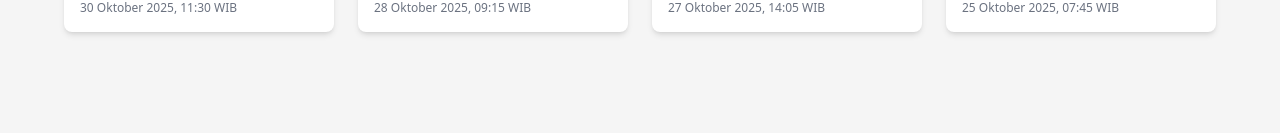
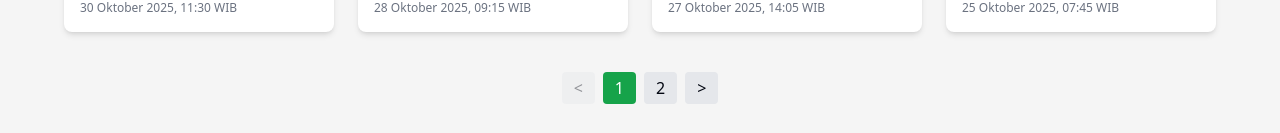
Before and after one commit to naufalfkrs/rsi-fe-akhir, a Nuxt app: page /dashboard/berita in a window 1280 px wide. Shown: the part 684-817 px from the top of the page. Built offline with nearby package versions, Linux system fonts and the light colour scheme.

Commit message:
add pagination

```diff
--- a/pages/dashboard/berita/index.vue
+++ b/pages/dashboard/berita/index.vue
@@ -1,5 +1,5 @@
 <script setup lang="ts">
-import { ref, onMounted } from "vue";
+import { ref, onMounted, computed } from "vue";
 import Header from "~/components/layout/Header.vue";
 
 interface News {
@@ -11,6 +11,59 @@ interface News {
 
 const newsList = ref<News[]>([]);
 
+// PAGINATION
+const currentPage = ref(1);
+const itemsPerPage = 8;
+
+// TOTAL HALAMAN
+const totalPages = computed(() =>
+  Math.ceil(newsList.value.length / itemsPerPage)
+);
+
+// DATA YANG DITAMPILKAN PADA HALAMAN SEKARANG
+const paginatedNews = computed(() => {
+  const start = (currentPage.value - 1) * itemsPerPage;
+  const end = start + itemsPerPage;
+  return newsList.value.slice(start, end);
+});
+
+// NEXT / PREV
+const nextPage = () => {
+  if (currentPage.value < totalPages.value) currentPage.value++;
+};
+
+const prevPage = () => {
+  if (currentPage.value > 1) currentPage.value--;
+};
+
+const getPages = computed(() => {
+  const pages = [];
+  const total = totalPages.value;
+  const current = currentPage.value;
+
+  // Selalu tampilkan 3 nomor: current-1, current, current+1
+  let start = Math.max(1, current - 1);
+  let end = Math.min(total, current + 1);
+
+  // Jika di awal (page 1)
+  if (current === 1) {
+    start = 1;
+    end = Math.min(3, total);
+  }
+
+  // Jika di akhir (page terakhir)
+  if (current === total) {
+    end = total;
+    start = Math.max(1, total - 2);
+  }
+
+  for (let i = start; i <= end; i++) {
+    pages.push(i);
+  }
+
+  return pages;
+});
+
 onMounted(() => {
   newsList.value = [
     {
@@ -21,13 +74,15 @@ onMounted(() => {
     },
     {
       id: 2,
-            title: "Petani Lokal Hadirkan Komoditas Unggulan Baru Dengan Teknologi Modern",
+      title:
+        "Petani Lokal Hadirkan Komoditas Unggulan Baru Dengan Teknologi Modern",
       imageUrl: "/images/news-petani.jpg",
       date: "2025-10-28T09:15:00",
     },
     {
       id: 3,
-            title: "Pemerintah Beri Subsidi Pupuk Untuk Mendukung Produktivitas Petani",
+      title:
+        "Pemerintah Beri Subsidi Pupuk Untuk Mendukung Produktivitas Petani",
       imageUrl: "/images/news-pupuk.jpg",
       date: "2025-10-27T14:05:00",
     },
@@ -45,13 +100,15 @@ onMounted(() => {
     },
     {
       id: 6,
-            title: "Petani Lokal Hadirkan Komoditas Unggulan Baru Dengan Teknologi Modern",
+      title:
+        "Petani Lokal Hadirkan Komoditas Unggulan Baru Dengan Teknologi Modern",
       imageUrl: "/images/news-petani.jpg",
       date: "2025-10-28T09:15:00",
     },
     {
       id: 7,
-            title: "Pemerintah Beri Subsidi Pupuk Untuk Mendukung Produktivitas Petani",
+      title:
+        "Pemerintah Beri Subsidi Pupuk Untuk Mendukung Produktivitas Petani",
       imageUrl: "/images/news-pupuk.jpg",
       date: "2025-10-27T14:05:00",
     },
@@ -61,9 +118,16 @@ onMounted(() => {
       imageUrl: "/images/news-sayur.jpg",
       date: "2025-10-25T07:45:00",
     },
+    {
+      id: 9,
+      title: "Harga Komoditas Stabil Menjelang Natal dan Tahun Baru",
+      imageUrl: "/images/news-sayur.jpg",
+      date: "2025-10-24T10:10:00",
+    },
   ];
 });
 
+// NAVIGATE DETAIL
 const goToDetail = (id: number) => {
   navigateTo(`/berita/${id}`);
 };
@@ -85,7 +149,6 @@ const formatDateTime = (dateString: string) => {
 
   return `${tanggal}, ${waktu} WIB`;
 };
-
 </script>
 
 <template>
@@ -98,7 +161,7 @@ const formatDateTime = (dateString: string) => {
       <!-- 4 CARD PER BARIS -->
       <div class="grid grid-cols-4 gap-6 gap-y-8">
         <div
-          v-for="news in newsList"
+          v-for="news in paginatedNews"
           :key="news.id"
           class="bg-white rounded-lg shadow-md overflow-hidden hover:shadow-lg transition cursor-pointer"
           @click="goToDetail(news.id)"
@@ -121,6 +184,49 @@ const formatDateTime = (dateString: string) => {
         </div>
       </div>
 
+      <!-- SMART PAGINATION -->
+      <div class="flex justify-center items-center gap-2 mt-10">
+        <!-- PREV BUTTON -->
+        <button
+          @click="prevPage"
+          :disabled="currentPage === 1"
+          class="px-3 py-1 rounded bg-gray-200 hover:bg-gray-300 disabled:opacity-40"
+        >
+          &lt;
+        </button>
+
+        <!-- LEFT ELLIPSIS -->
+        <span v-if="getPages[0] > 1" class="px-2">...</span>
+
+        <!-- PAGE NUMBERS -->
+        <button
+          v-for="p in getPages"
+          :key="p"
+          @click="currentPage = p"
+          :class="[
+            'px-3 py-1 rounded',
+            currentPage === p
+              ? 'bg-green-600 text-white'
+              : 'bg-gray-200 hover:bg-gray-300',
+          ]"
+        >
+          {{ p }}
+        </button>
+
+        <!-- RIGHT ELLIPSIS -->
+        <span v-if="getPages[getPages.length - 1] < totalPages" class="px-2"
+          >...</span
+        >
+
+        <!-- NEXT BUTTON -->
+        <button
+          @click="nextPage"
+          :disabled="currentPage === totalPages"
+          class="px-3 py-1 rounded bg-gray-200 hover:bg-gray-300 disabled:opacity-40"
+        >
+          &gt;
+        </button>
+      </div>
     </main>
   </div>
 </template>
```
Lines whose indentation alone changed are shown as unchanged.
